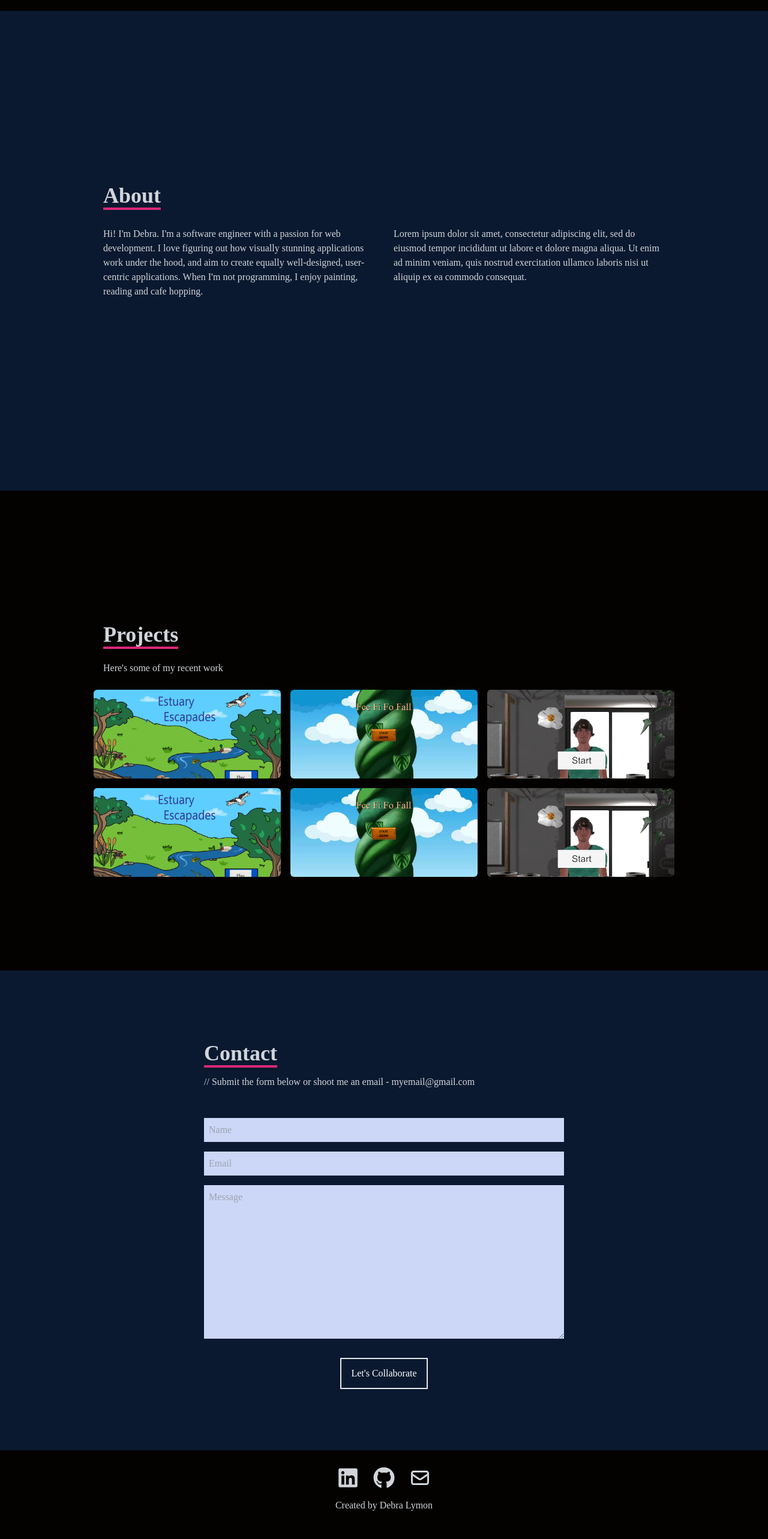
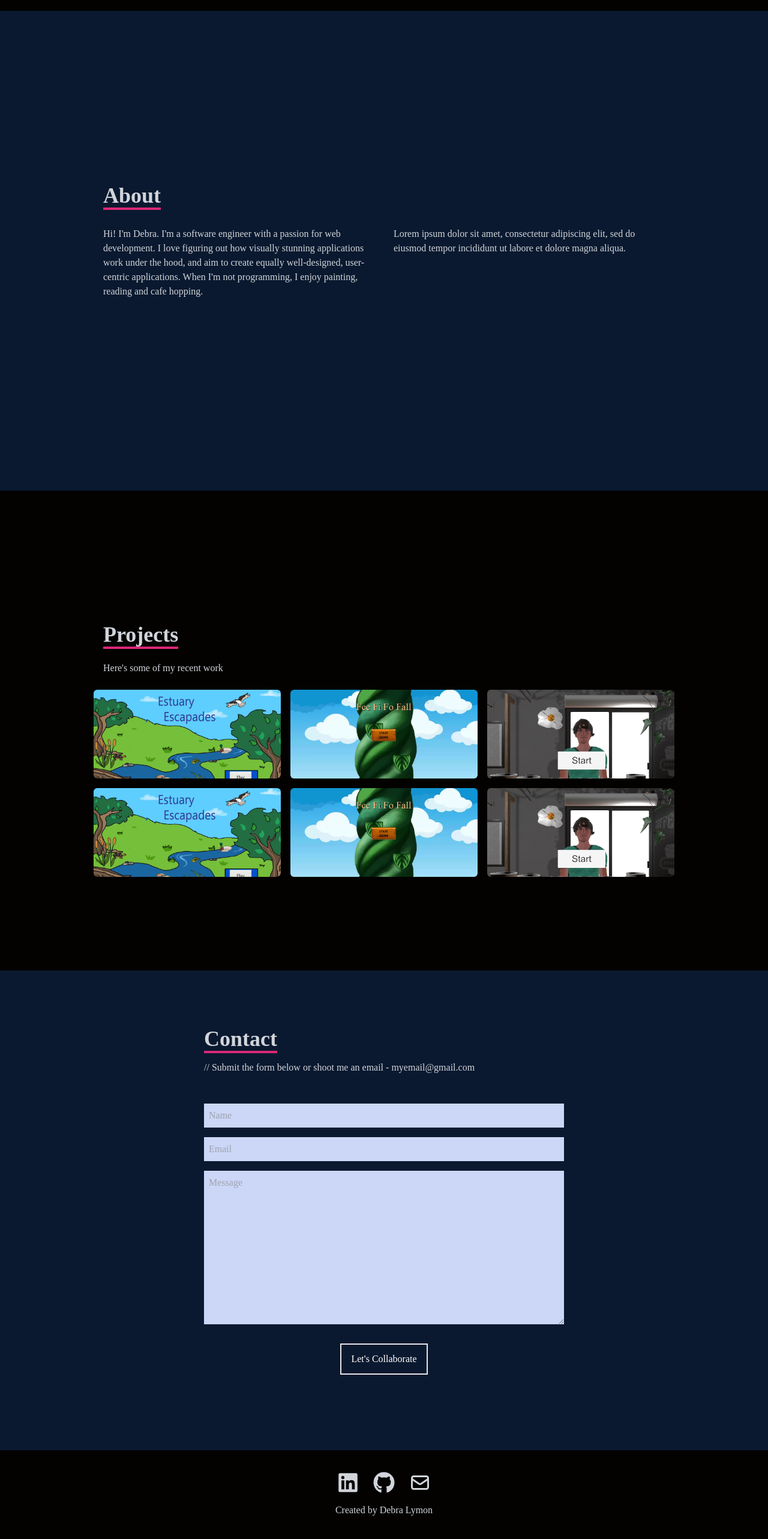
Before and after one commit to dbpl566/dbpl566.github.io, a React (Create React App) app: page / in a window 1280 px wide. Shown: the part 782-3348 px from the top of the page at 60% size. Built offline with nearby package versions, Linux system fonts and the light colour scheme.

Commit message:
changed footer padding

```diff
--- a/src/components/About.jsx
+++ b/src/components/About.jsx
@@ -23,8 +23,6 @@ const About = () => {
                     <p>
                     Lorem ipsum dolor sit amet, consectetur adipiscing elit,
                     sed do eiusmod tempor incididunt ut labore et dolore magna aliqua.
-                    Ut enim ad minim veniam, quis nostrud exercitation ullamco laboris
-                    nisi ut aliquip ex ea commodo consequat.
                     </p>
                   </div>
                 </div>
--- a/src/components/Contact.jsx
+++ b/src/components/Contact.jsx
@@ -4,7 +4,7 @@ import { HiOutlineMail } from 'react-icons/hi';
 
 const Contact = () => {
   return (
-    <div name='Contact' className='w-full h-screen bg-[#0a192f] flex justify-center items-center p-4 pt-16'>
+    <div name='Contact' className='w-full h-screen bg-[#0a192f] flex justify-center items-center'>
     <form method='POST' action="/" className='flex flex-col max-w-[600px] w-full'>
         <div className='pb-8'>
             <p className='text-4xl font-bold inline border-b-4 border-pink-600 text-gray-300'>Contact</p>
--- a/src/components/Socials.jsx
+++ b/src/components/Socials.jsx
@@ -4,8 +4,8 @@ import { HiOutlineMail } from 'react-icons/hi';
 
 const Socials = () => {
   return (
-    <div name='Socials' className='w-full h-[150px] bg-[#030200] pt-4'>
-      <div className='mt-3 flex justify-center items-center space-x-6 text-gray-300 text-4xl pb-4'>
+    <div name='Socials' className='w-full h-[150px] bg-[#030200] pt-2'>
+      <div className='mt-3 flex justify-center items-center space-x-6 text-gray-300 text-4xl pt-4 pb-4'>
         <a className='hover:bg-pink-600' href=""><FaLinkedin /></a>
         <a className='hover:bg-pink-600' href="https://github.com/dbpl566"><FaGithub /></a>
         <a className='hover:bg-pink-600' href="mailto:debra.p.lymon@gmail.com"><HiOutlineMail /></a>
```
